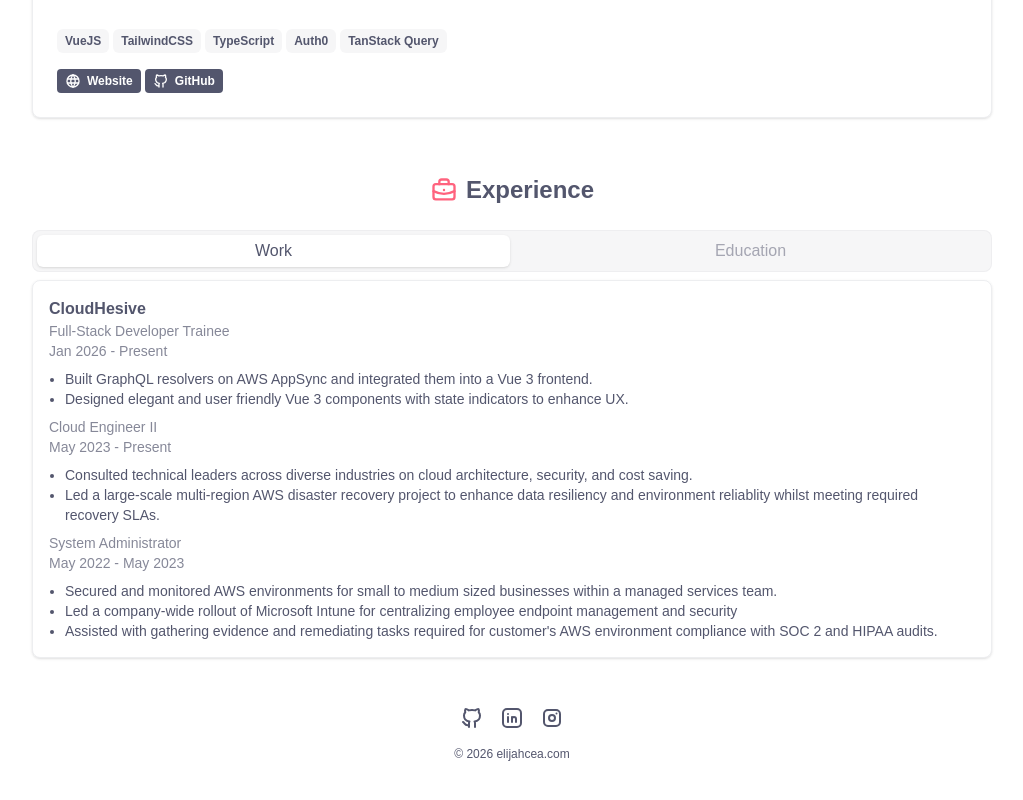
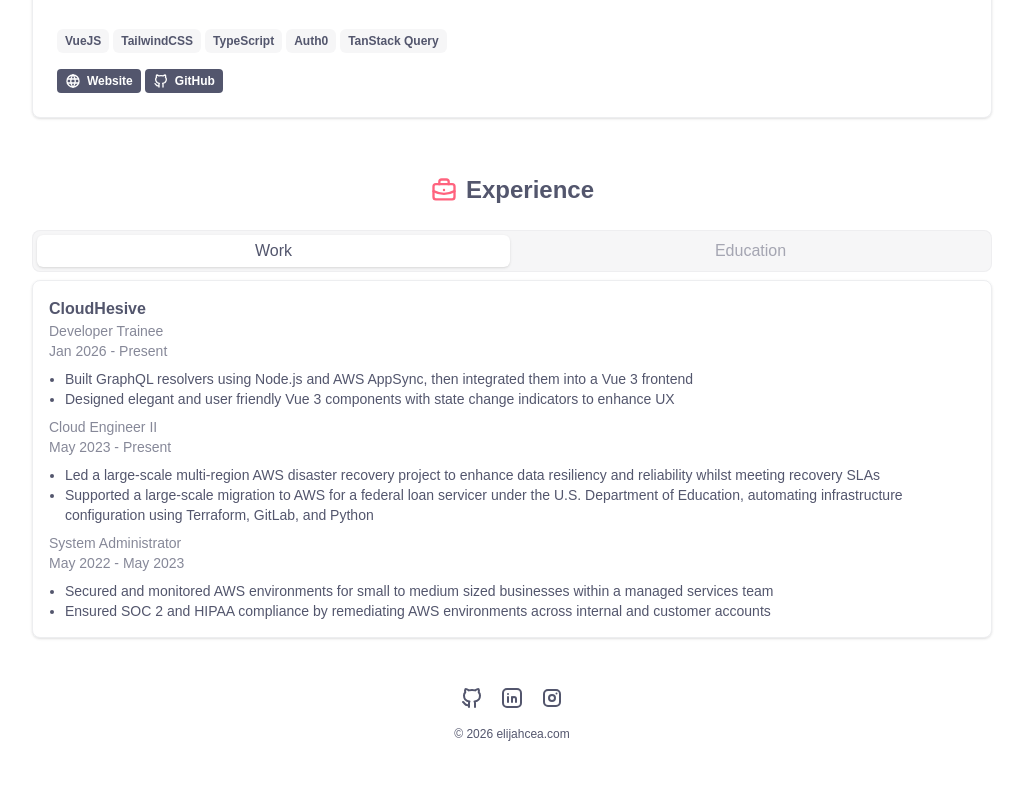
Before and after one commit to elijahcea/portfolio, a Next.js app: page / in a window 1280 px wide. Shown: the part 1443-2243 px from the top of the page, without its empty margins (128-1151 px from the left). Built offline with nearby package versions, Linux system fonts and the light colour scheme.

Commit message:
update work highlights

```diff
--- a/components/ExperienceTabs.tsx
+++ b/components/ExperienceTabs.tsx
@@ -6,28 +6,27 @@
       company: "CloudHesive",
       roles: [
         {
-          title: "Full-Stack Developer Trainee",
+          title: "Developer Trainee",
           duration: "Jan 2026 - Present",
           highlights: [
-            "Built GraphQL resolvers on AWS AppSync and integrated them into a Vue 3 frontend.",
-            "Designed elegant and user friendly Vue 3 components with state indicators to enhance UX.",
+            "Built GraphQL resolvers using Node.js and AWS AppSync, then integrated them into a Vue 3 frontend",
+            "Designed elegant and user friendly Vue 3 components with state change indicators to enhance UX",
           ],
         },
         {
           title: "Cloud Engineer II",
           duration: "May 2023 - Present",
           highlights: [
-            "Consulted technical leaders across diverse industries on cloud architecture, security, and cost saving.",
-            "Led a large-scale multi-region AWS disaster recovery project to enhance data resiliency and environment reliablity whilst meeting required recovery SLAs.",
+            "Led a large-scale multi-region AWS disaster recovery project to enhance data resiliency and reliability whilst meeting recovery SLAs",
+            "Supported a large-scale migration to AWS for a federal loan servicer under the U.S. Department of Education, automating infrastructure configuration using Terraform, GitLab, and Python",
           ],
         },
         {
           title: "System Administrator",
           duration: "May 2022 - May 2023",
           highlights: [
-            "Secured and monitored AWS environments for small to medium sized businesses within a managed services team.",
-            "Led a company-wide rollout of Microsoft Intune for centralizing employee endpoint management and security",
-            "Assisted with gathering evidence and remediating tasks required for customer's AWS environment compliance with SOC 2 and HIPAA audits.",
+            "Secured and monitored AWS environments for small to medium sized businesses within a managed services team",
+            "Ensured SOC 2 and HIPAA compliance by remediating AWS environments across internal and customer accounts",
           ],
         },
       ],
```
